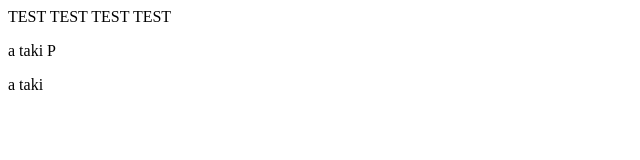
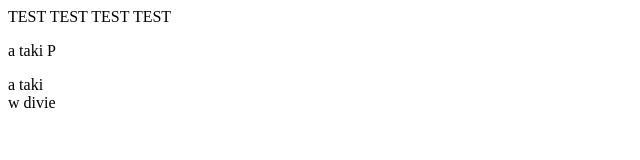
Before and after one commit to MaciejOstrowskiIT/PRTest, a website: page index.html in a window 1280 px wide. Shown: the full height of the page, 0-640 px from the left. Drawn offline with Linux system fonts and the light colour scheme.

Commit message:
test_add

```diff
--- a/index.html
+++ b/index.html
@@ -11,7 +11,7 @@
     <p>a taki P</p>
     <div>
       a taki
-      <div></div>
+      <div>w divie</div>
     </div>
   </body>
 </html>
```
